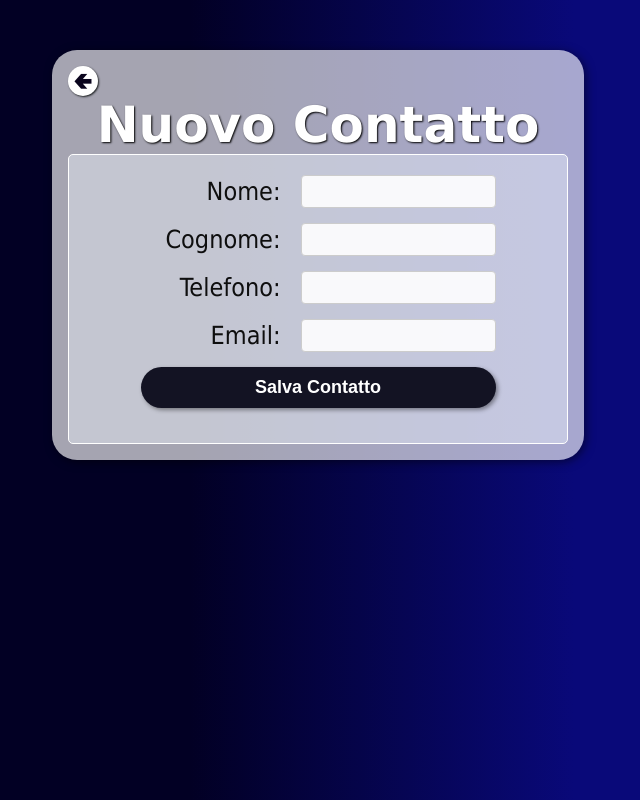
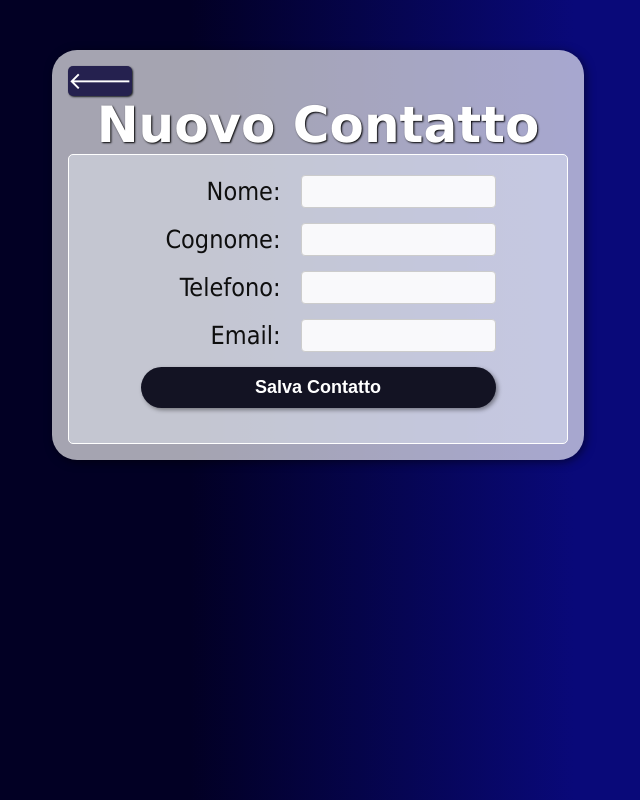
Before and after one commit to Eve0784/rubrica-telefonica, a plain HTML site: page new/new.html in a window 1280 px wide. Shown: the whole page, without its empty margins (322-962 px from the left). Drawn offline with Linux system fonts and the light colour scheme.

Commit message:
modifiche bottoni

```diff
--- a/new/new.html
+++ b/new/new.html
@@ -12,7 +12,7 @@
     <div class="page">
         <div>
             <header>
-                <div class="arrow-div"><a class="action" href="../">🢀</a></div>
+                <div class="arrow-div"><a class="action" href="../">🡐</a></div>
                 <h1 class="title">Nuovo Contatto</h1>
             </header>
             <main>
--- a/script.js
+++ b/script.js
@@ -35,7 +35,7 @@ function displayContacts(contactsToDisplay) {
 
         const detailLink = document.createElement('a');
         detailLink.classList.add('action');
-        detailLink.appendChild(document.createTextNode('🡺'));
+        detailLink.appendChild(document.createTextNode('🡒'));
         detailLink.href = './detail/detail.html?contactId=' + contact.id;
         actionsDiv.appendChild(detailLink);
 
--- a/shared/shared.css
+++ b/shared/shared.css
@@ -53,13 +53,13 @@ body {
     background-color: #f9f9f98f;
 }
 .action {
-    background-color: rgb(255, 255, 255);
-    border-radius: 50%;
+    background-color: rgb(37, 33, 79);
+    border-radius: 5px;
     font-size: x-large;
     min-width: 30px;
     min-height: 30px;
     text-decoration: none;
-    color: rgb(10, 4, 29);
+    color: white;
     line-height: 30px;
     text-align: center;
     display: inline-block;
@@ -67,8 +67,9 @@ body {
 }
 
 .action:hover {
-    background-color: rgb(10, 4, 29);
-    color: white;
+    transform: scale(1.5);
+    background-color: white;
+    color: rgb(10, 4, 29);
 }
 
 .buttons-container {
```
Also changed, not shown: detail/detail.html (+1 -1 lines), modify/modify.html (+1 -1 lines).
